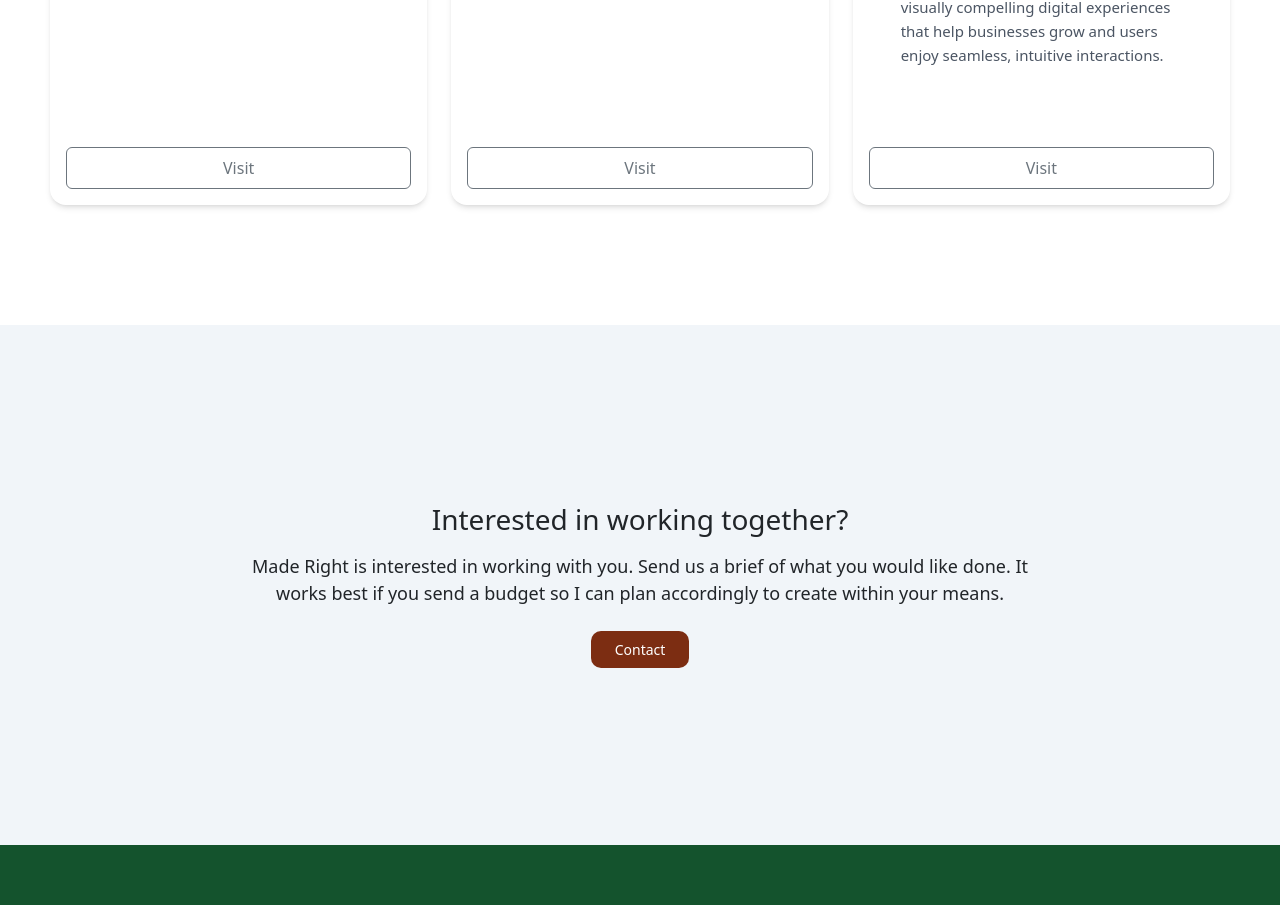
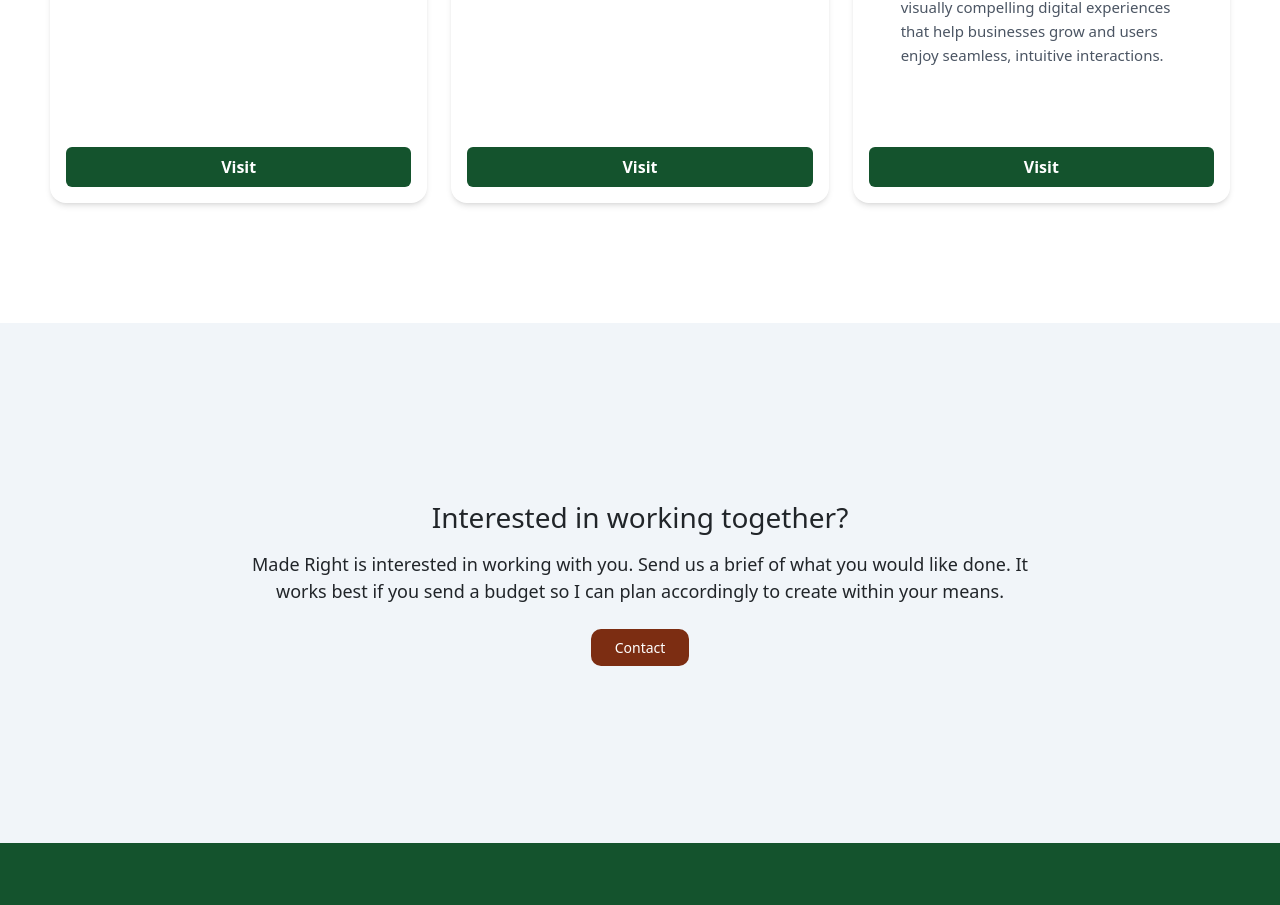
Before and after one commit to alexgoodestudio/maderight.studio, a React (Create React App) app: page / in a window 1280 px wide. Shown: the part 5052-5957 px from the top of the page. Built offline with nearby package versions, Linux system fonts and the light colour scheme.

Commit message:
button featured section update

```diff
--- a/src/Components/Featured.js
+++ b/src/Components/Featured.js
@@ -71,12 +71,14 @@ function Featured() {
                 </p>
               </div>
               <div className="card-footer p-3">
-                <Link
-                  to={service.link}
-                  className="btn btn-outline-secondary w-full p-2 text-center"
-                >
-                  Visit
-                </Link>
+               <div className="flex">
+  <Link
+    to={service.link}
+    className="bg-green-900 text-white font-bold no-underline px-4 rounded w-full p-2 text-center"
+  >
+    Visit
+  </Link>
+</div>
               </div>
             </div>
           </div>
```
